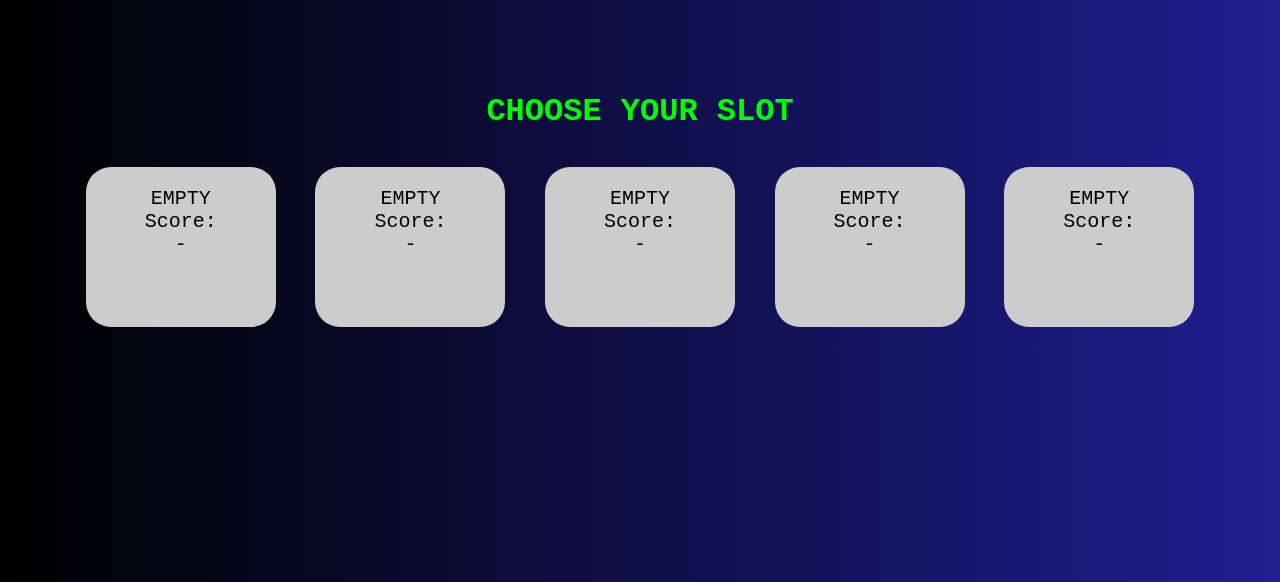
After one commit to 0xrooy/rsa, a PHP site: page /html/existing_game.php in a window 1280 px wide. The commit adds this page. Shown: the top 582 px of the page. Run offline with PHP 8.4, Linux system fonts and the light colour scheme.

Commit message:
add new_game.php, existing_game.php, level.php

```diff
--- /dev/null
+++ b/html/existing_game.php
@@ -0,0 +1,63 @@
+<!-- existing_game.php -->
+<?php
+$username = $_GET['username'] ?? 'Player';
+
+// Empty slots placeholder (to be synced with database later)
+$slots = [
+  ['name' => null, 'score' => null],
+  ['name' => null, 'score' => null],
+  ['name' => null, 'score' => null],
+  ['name' => null, 'score' => null],
+  ['name' => null, 'score' => null],
+];
+?>
+
+<!DOCTYPE html>
+<html lang="en">
+<head>
+  <meta charset="UTF-8">
+  <title>Select Slot</title>
+  <style>
+    body {
+      background: linear-gradient(to right, black, #1e1e90);
+      font-family: 'Courier New', monospace;
+      color: #00FF00;
+      text-align: center;
+      padding-top: 5%;
+    }
+    .slot {
+      display: inline-block;
+      background: #ccc;
+      color: black;
+      margin: 15px;
+      padding: 20px;
+      border-radius: 25px;
+      width: 150px;
+      height: 120px;
+      cursor: pointer;
+      font-size: 20px;
+      vertical-align: top;
+    }
+    a {
+      text-decoration: none;
+      color: inherit;
+      display: block;
+      height: 100%;
+    }
+  </style>
+</head>
+<body>
+  <h1>CHOOSE YOUR SLOT</h1>
+  <?php foreach ($slots as $index => $slot): ?>
+    <div class="slot">
+      <a href="level.php?username=<?php echo urlencode($username); ?>&slot=<?php echo 'slot' . $index; ?>">
+        <?php
+          echo $slot['name'] ? $slot['name'] : 'EMPTY';
+          echo "<br>Score:<br>";
+          echo $slot['score'] !== null ? $slot['score'] : '-';
+        ?>
+      </a>
+    </div>
+  <?php endforeach; ?>
+</body>
+</html>
```
Also changed, not shown: html/level.php (added, +39 -0 lines), html/main.php (+27 -6 lines), html/new_game.php (added, +41 -0 lines).
